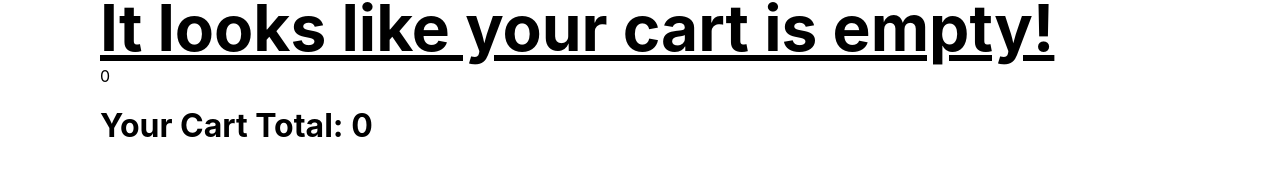
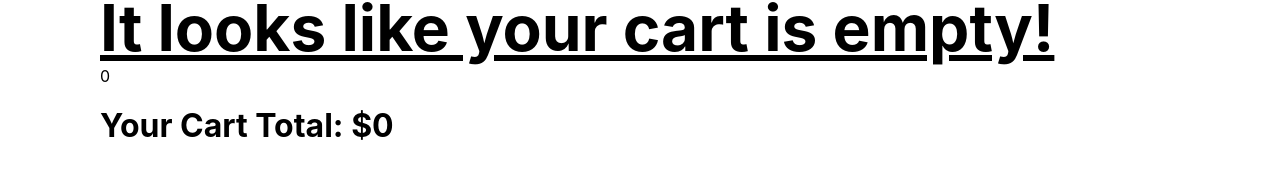
Before and after one commit to davidlamarcook/specs-capstone-hunger-runners, a React (Create React App) app: page /cart in a window 1280 px wide. Shown: the part 163-342 px from the top of the page. Built offline with nearby package versions, Linux system fonts and the light colour scheme.

Commit message:
added more context to cartPage

```diff
--- a/src/Components/CartPage/CartPage.js
+++ b/src/Components/CartPage/CartPage.js
@@ -28,7 +28,7 @@ function CartPage() {
             <div id="cartPageContext">
                 {cart.length ? <h1>Your Cart</h1> : <h1>It looks like your cart is empty!</h1>}
                 {cart.length && cart.map((item) => <CartPageCard key={item.id} item={item} removeItem={() => removeItem(item.id)}/>)}
-                <h3>Your Cart Total: {result}</h3>
+                <h3>Your Cart Total: ${result}</h3>
             </div>
         </>
     )
```
